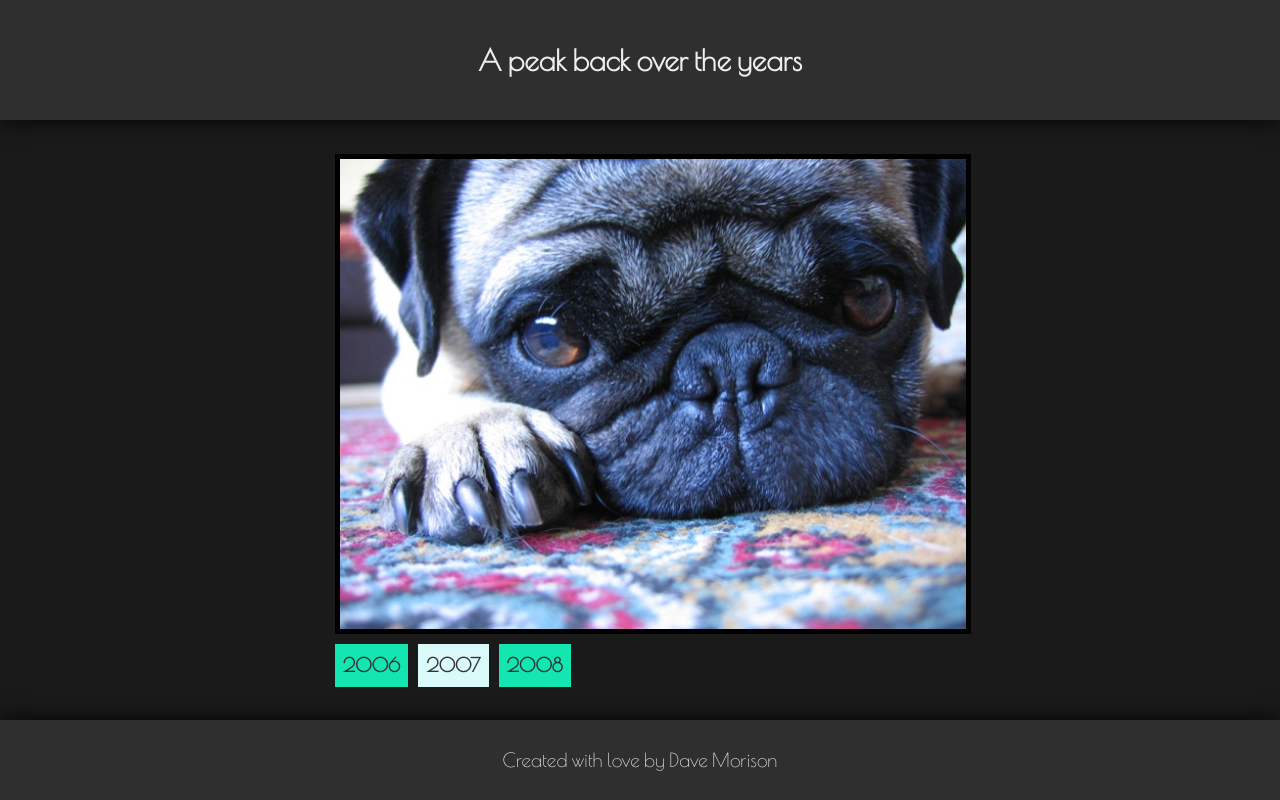
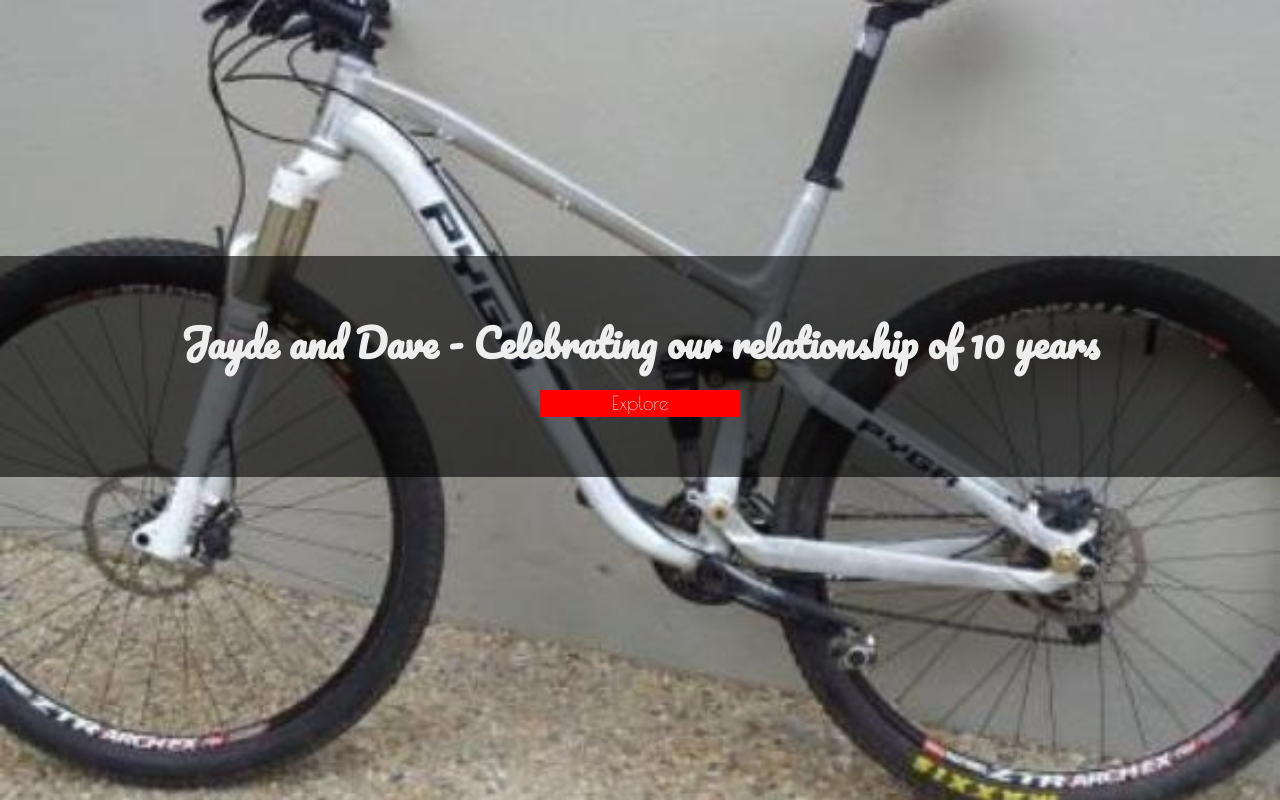
Before and after one commit to dmorison/JD_10yearsCelebration, a website: page index.html in a window 1280 px wide. Drawn offline with nearby package versions, Linux system fonts and the light colour scheme.

Commit message:
adding the introduction page

```diff
--- a/index.html
+++ b/index.html
@@ -24,10 +24,16 @@
         <p class="browserupgrade">You are using an <strong>outdated</strong> browser. Please <a href="http://browsehappy.com/">upgrade your browser</a> to improve your experience.</p>
     <![endif]-->
 
-    <!-- <header>
+    <header>
+        <div class="banner">
     	   <h1>Jayde and Dave - Celebrating our relationship of 10 years</h1>
-    </header> -->
+           <div id="enter">
+                <span>Explore</span>
+           </div>
+        </div>
+    </header>
 
+    <div class="wrapper">
         <main>
             <section class="title">
                 <div class="holder">
@@ -63,6 +69,7 @@
                 </div>
             </section>
         </main>
+    </div>
 
 	<script src="scripts/scripts.js"></script>
 </body>
--- a/scripts/scripts.js
+++ b/scripts/scripts.js
@@ -1,5 +1,9 @@
 var windowHeight = window.innerHeight;
 console.log('window height: ' + windowHeight);
+
+var header = document.querySelector('header');
+header.style.height = windowHeight + 'px';
+
 var height_75 = windowHeight * 0.75;
 console.log('height 75: ' + height_75);
 var height_15 = windowHeight * 0.15;
@@ -36,6 +40,13 @@ var marginCalc = ((height_75 - 60) - (imageHeight + controlsHeight + 10)) / 2;
 console.log('top margin should be: ' + marginCalc);
 mainView.querySelector('.frame-mid').style.marginTop = marginCalc + 'px';
 
+var enterButton = document.getElementById('enter');
+enterButton.addEventListener('click', function() {
+  header.style.height = 0 + 'px';
+});
+
+
+//****** photo frame functionality ******//
 
 var imgLst = document.querySelector('.image-list');
 // console.log(imgLst);
--- a/stylesheets/partials/_image-container.scss
+++ b/stylesheets/partials/_image-container.scss
@@ -6,17 +6,46 @@ body {
 }
 
 header {
-	background: #202020;
-	padding: 30px;
+	width: 100%;
+	position: absolute;
+	background-image: url(../images/pyga.jpg);
+	background-repeat: no-repeat;
+	background-position: center;
+	background-size: cover;
+	/* background-size: 100% 100%; */
+	z-index: 1;
+	overflow: hidden !important;
+	-webkit-transition: height 1.5s;
+	-moz-transition: height 1.5s;
+	-o-transition: height 1.5s;
+	transition: height 1.5s;
 
-	h1 {
-		font-family: 'Pacifico', cursive, Arial, serif;
+	.banner {
 		text-align: center;
+		background: rgba(0, 0, 0, 0.6);
+		padding: 30px 0;
+		position: relative;
+		top: 32%;
+
+		h1 {
+			font-family: 'Pacifico', cursive, Arial, serif;
+			margin-bottom: 14px;
+		}
+
+		#enter {
+			width: 200px;
+			background-color: red;
+			margin: 0 auto;
+			cursor: pointer;
+		}
+
 	}
 
 }
 
-
+/* .wrapper {
+	position: absolute;
+} */
 
 main {
 	position: relative;
@@ -136,6 +165,19 @@ main {
 		font-size: 1.2em;
 	}
 
+	header {
+
+		.banner {
+			padding: 60px 0;
+
+			h1 {
+				margin-bottom: 20px;
+			}
+
+		}
+
+	}
+
 	main {
 
 		article.container {
```
Also changed, not shown: css/style.css. Lines whose indentation alone changed are shown as unchanged.
